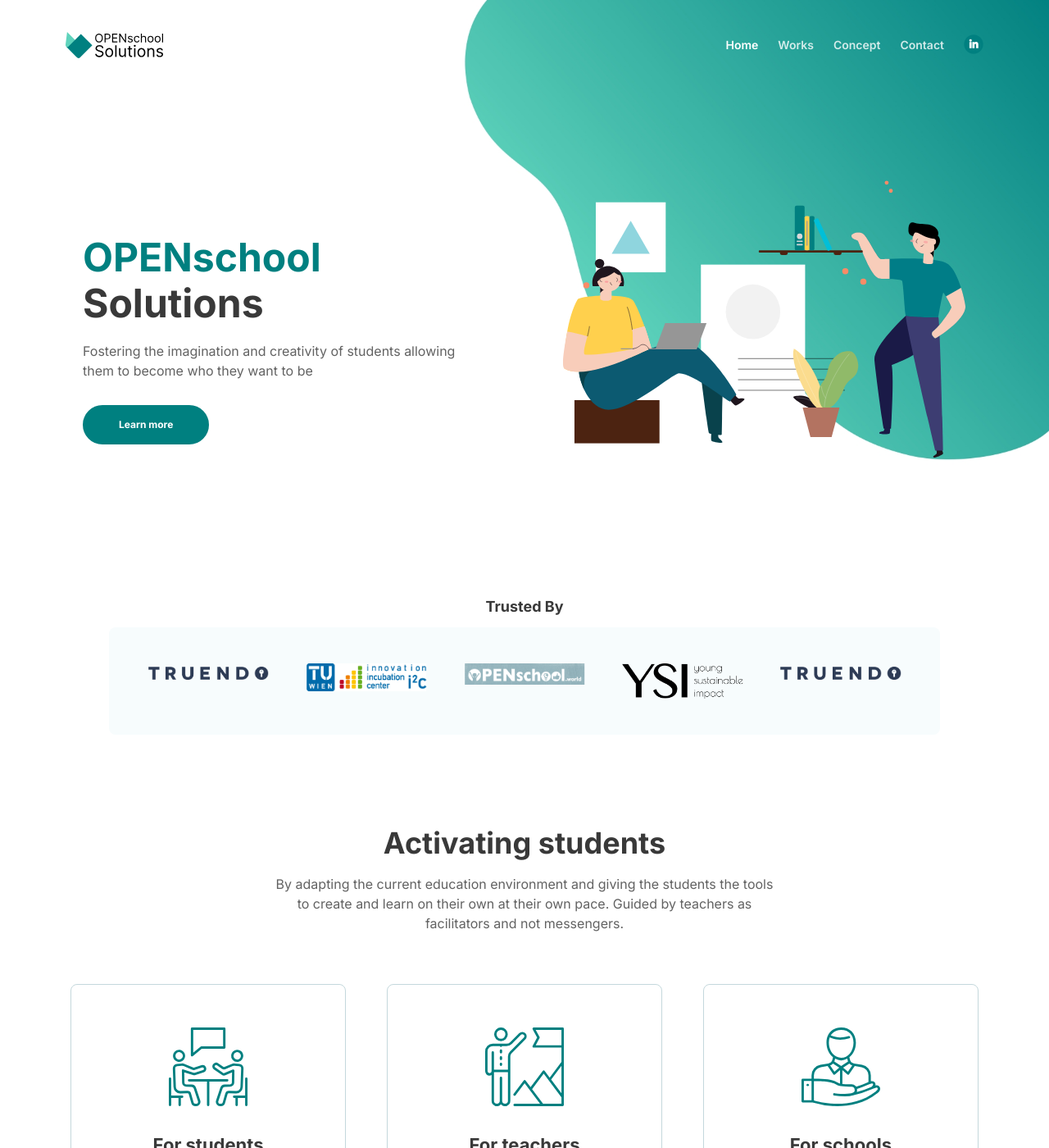
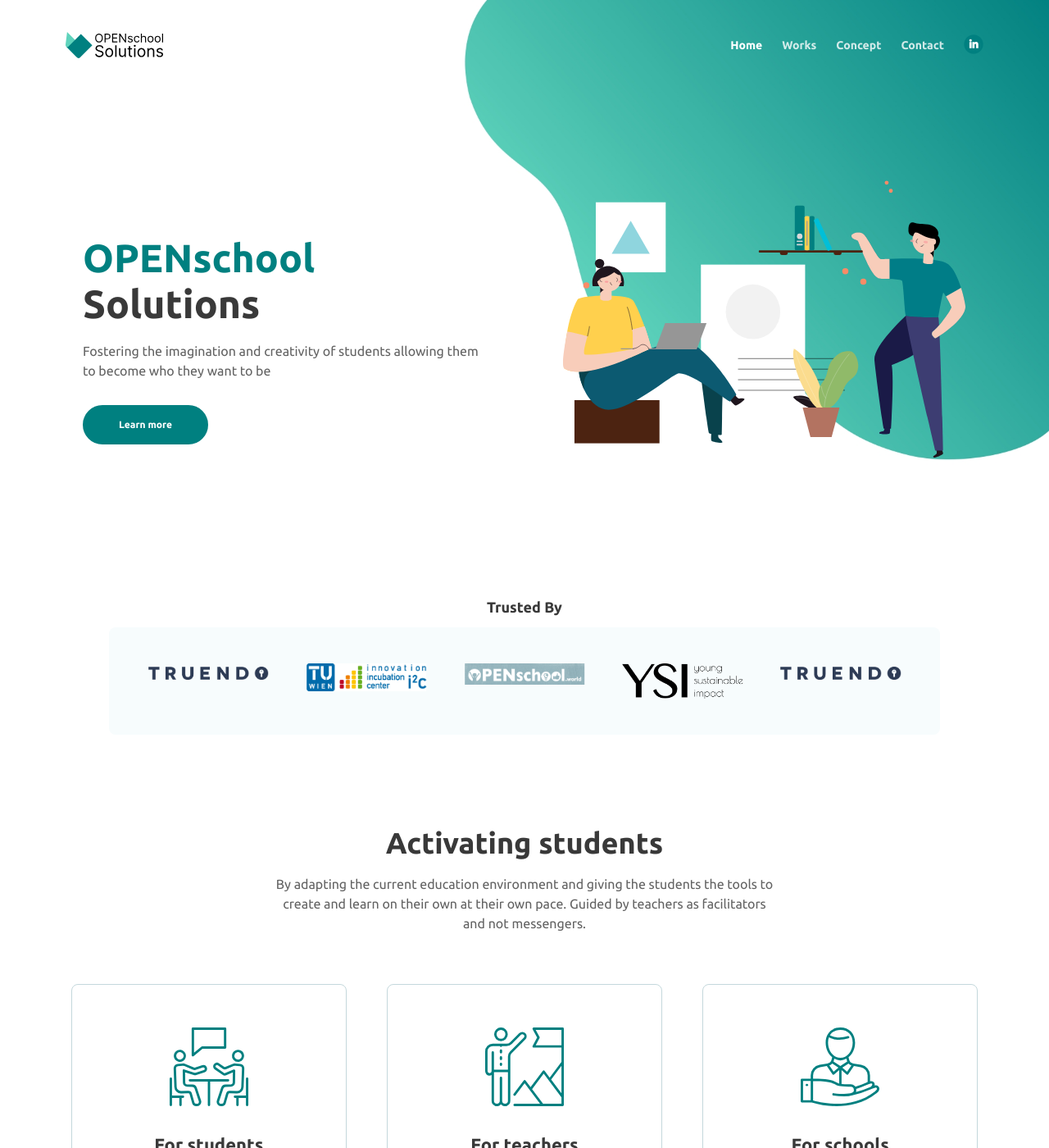
Before and after one commit to openschoolsolutions/openschoolsolutions.github.io, a Jekyll site: the page built from index.html, in a window 1280 px wide and 1400 px high. Shown: the whole window at 82% size. Built offline with Jekyll 4.4.1, drawn with Linux system fonts in a browser that asks for light colours.

Commit message:
Updating font.

```diff
--- a/_layouts/default.html
+++ b/_layouts/default.html
@@ -21,7 +21,7 @@
     <title>OPENschool Solutions</title>
 
     <!-- Styles -->
-    <link href="https://fonts.googleapis.com/css?family=Inter:400,400i,600,700,700i&amp;subset=latin-ext" rel="stylesheet">
+    <link href="https://fonts.googleapis.com/css?family=Ubuntu:400,400i,600,700,700i&amp;subset=latin-ext" rel="stylesheet">
     <link href="/assets/css/bootstrap.css" rel="stylesheet">
     <link href="/assets/css/fontawesome-all.css" rel="stylesheet">
     <link href="/assets/css/swiper.css" rel="stylesheet">
--- a/assets/css/styles.css
+++ b/assets/css/styles.css
@@ -52,15 +52,15 @@ html {
 
 body, p {
 	color: #626262;
-	font: 400 0.875rem/1.375rem "Inter", sans-serif;
+	font: 400 0.875rem/1.375rem "Ubuntu", sans-serif;
 }
 
 .p-large {
-	font: 400 1rem/1.5rem "Inter", sans-serif;
+	font: 400 1rem/1.5rem "Ubuntu", sans-serif;
 }
 
 .p-small {
-	font: 400 0.75rem/1.25rem "Inter", sans-serif;
+	font: 400 0.75rem/1.25rem "Ubuntu", sans-serif;
 }
 
 .p-heading {
@@ -77,32 +77,32 @@ body, p {
 
 h1 {
 	color: #393939;
-	font: 700 3rem/3.5rem "Inter", sans-serif;
+	font: 700 3rem/3.5rem "Ubuntu", sans-serif;
 }
 
 h2 {
 	color: #393939;
-	font: 700 2.25rem/2.75rem "Inter", sans-serif;
+	font: 700 2.25rem/2.75rem "Ubuntu", sans-serif;
 }
 
 h3 {
 	color: #393939;
-	font: 700 1.75rem/2rem "Inter", sans-serif;
+	font: 700 1.75rem/2rem "Ubuntu", sans-serif;
 }
 
 h4 {
 	color: #393939;
-	font: 700 1.375rem/1.875rem "Inter", sans-serif;
+	font: 700 1.375rem/1.875rem "Ubuntu", sans-serif;
 }
 
 h5 {
 	color: #393939;
-	font: 700 1.125rem/1.625rem "Inter", sans-serif;
+	font: 700 1.125rem/1.625rem "Ubuntu", sans-serif;
 }
 
 h6 {
 	color: #393939;
-	font: 700 1rem/1.5rem "Inter", sans-serif;
+	font: 700 1rem/1.5rem "Ubuntu", sans-serif;
 }
 
 a {
@@ -124,11 +124,11 @@ a.white {
 }
 
 .testimonial-text {
-	font: italic 400 1rem/1.5rem "Inter", sans-serif;
+	font: italic 400 1rem/1.5rem "Ubuntu", sans-serif;
 }
 
 .testimonial-author {
-	font: 700 1rem/1.5rem "Inter", sans-serif;
+	font: 700 1rem/1.5rem "Ubuntu", sans-serif;
 }
 
 .turquoise {
@@ -142,7 +142,7 @@ a.white {
 	border-radius: 2rem;
 	background-color: #008080;
 	color: #fff;
-	font: 700 0.75rem/0 "Inter", sans-serif;
+	font: 700 0.75rem/0 "Ubuntu", sans-serif;
 	text-decoration: none;
 	transition: all 0.2s;
 }
@@ -160,7 +160,7 @@ a.white {
 	border-radius: 2rem;
 	background-color: #008080;
 	color: #fff;
-	font: 700 0.75rem/0 "Inter", sans-serif;
+	font: 700 0.75rem/0 "Ubuntu", sans-serif;
 	text-decoration: none;
 	transition: all 0.2s;
 }
@@ -178,7 +178,7 @@ a.white {
 	border-radius: 2rem;
 	background-color: transparent;
 	color: #008080;
-	font: 700 0.75rem/0 "Inter", sans-serif;
+	font: 700 0.75rem/0 "Ubuntu", sans-serif;
 	text-decoration: none;
 	transition: all 0.2s;
 }
@@ -196,7 +196,7 @@ a.white {
 	border-radius: 2rem;
 	background-color: transparent;
 	color: #008080;
-	font: 700 0.75rem/0 "Inter", sans-serif;
+	font: 700 0.75rem/0 "Ubuntu", sans-serif;
 	text-decoration: none;
 	transition: all 0.2s;
 }
@@ -214,7 +214,7 @@ a.white {
 	border-radius: 2rem;
 	background-color: transparent;
 	color: #008080;
-	font: 700 0.625rem/0 "Inter", sans-serif;
+	font: 700 0.625rem/0 "Ubuntu", sans-serif;
 	text-decoration: none;
 	transition: all 0.2s;
 }
@@ -244,7 +244,7 @@ a.white {
 	left: 1.375rem;
 	color: #626262;
 	opacity: 1;
-	font: 400 0.875rem/1.375rem "Inter", sans-serif;
+	font: 400 0.875rem/1.375rem "Ubuntu", sans-serif;
 	cursor: text;
 	transition: all 0.2s ease;
 }
@@ -277,7 +277,7 @@ a.white {
 	border-radius: 0.25rem;
 	background-color: #fff;
 	color: #626262;
-	font: 400 0.875rem/1.875rem "Inter", sans-serif;
+	font: 400 0.875rem/1.875rem "Ubuntu", sans-serif;
 	transition: all 0.2s;
 	-webkit-appearance: none; /* removes inner shadow on form inputs on ios safari */
 }
@@ -331,7 +331,7 @@ select::-ms-expand {
 	border-radius: 0.25rem;
 	background-color: #fff;
 	color: #626262;
-	font: 400 0.875rem/1.75rem "Inter", sans-serif;
+	font: 400 0.875rem/1.75rem "Ubuntu", sans-serif;
 	transition: all 0.2s;
 }
 
@@ -349,7 +349,7 @@ select::-ms-expand {
 }
 
 .checkbox {
-	font: 400 0.75rem/1.25rem "Inter", sans-serif;
+	font: 400 0.75rem/1.25rem "Ubuntu", sans-serif;
 }
 
 input[type='checkbox'] {
@@ -372,8 +372,8 @@ input[type='checkbox'] {
 	border-radius: 1.5rem;
 	background-color: #008080;
 	color: #fff;
-	font: 700 0.75rem/1.75rem "Inter", sans-serif;
-	cursor: pointer;
+	font: 700 0.75rem/1.75rem "Ubuntu", sans-serif;
+	cursor: poUbuntu;
 	transition: all 0.2s;
 }
 
@@ -392,7 +392,7 @@ input[type='checkbox'] {
 	display: block;
 	margin-bottom: 0;
 	color: #626262;
-	font: 400 1.125rem/1rem "Inter", sans-serif;
+	font: 400 1.125rem/1rem "Ubuntu", sans-serif;
 }
 
 .help-block.with-errors .list-unstyled {
@@ -635,7 +635,7 @@ input[type='checkbox'] {
 .navbar-custom {
 	background-color: #fff;
 	box-shadow: 0 0.0625rem 0.375rem 0 rgba(0, 0, 0, 0.1);
-	font: 600 0.875rem/0.875rem "Inter", sans-serif;
+	font: 600 0.875rem/0.875rem "Ubuntu", sans-serif;
 	transition: all 0.2s;
 }
 
@@ -645,7 +645,7 @@ input[type='checkbox'] {
 }
 
 .navbar-custom .navbar-brand.logo-text {
-	font: 600 2rem/1.5rem "Inter", sans-serif;
+	font: 600 2rem/1.5rem "Ubuntu", sans-serif;
 	color: #393939;
 	text-decoration: none;
 }
@@ -705,7 +705,7 @@ input[type='checkbox'] {
 }
 
 .navbar-custom .dropdown-item .item-text {
-	font: 600 0.875rem/0.875rem "Inter", sans-serif;
+	font: 600 0.875rem/0.875rem "Ubuntu", sans-serif;
 }
 
 .navbar-custom .dropdown-item:hover .item-text {
```
